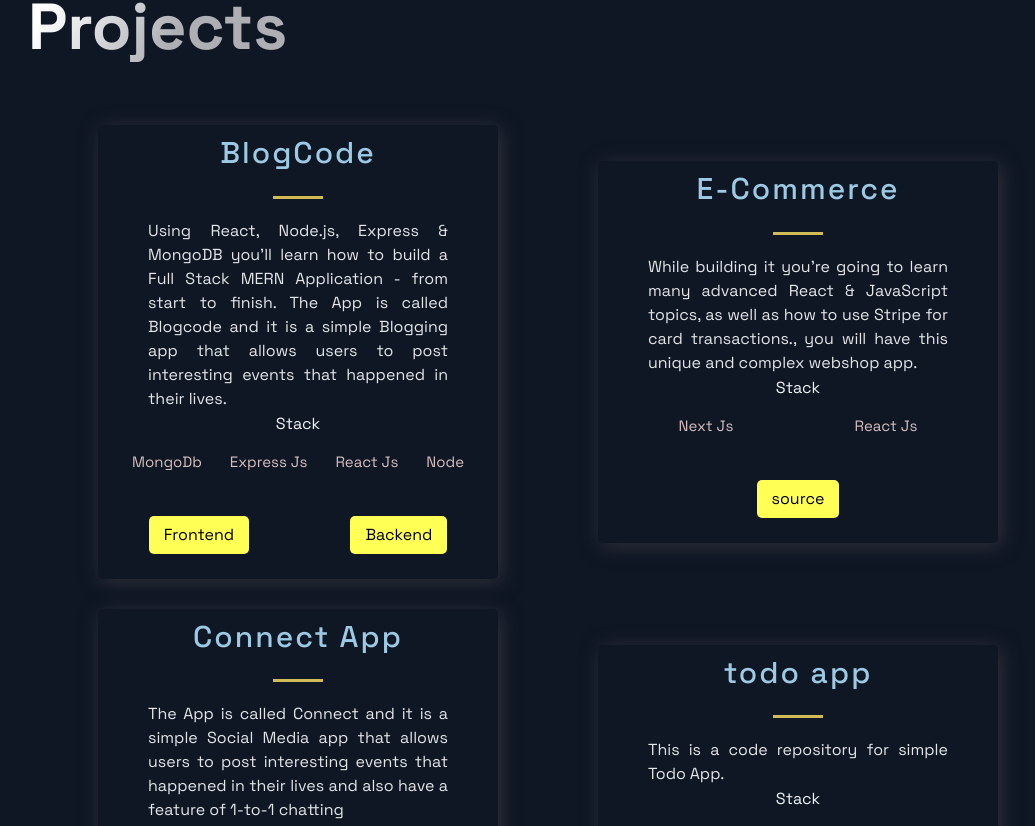
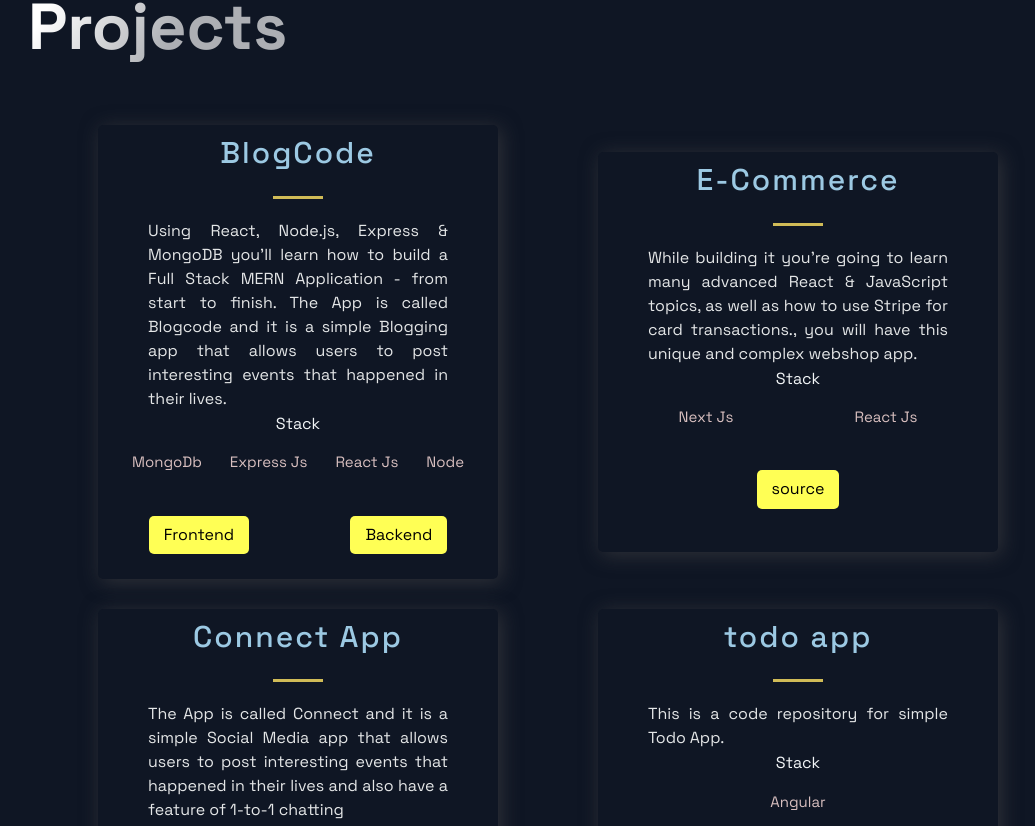
Before and after one commit to kandarp43/portfolio, a Next.js app: page / in a window 1280 px wide. Shown: the part 612-1438 px from the top of the page, without its empty margins (92-1127 px from the left). Built offline with nearby package versions, Linux system fonts and the light colour scheme.

Commit message:
init styling

```diff
--- a/src/components/Projects/ProjectsStyles.js
+++ b/src/components/Projects/ProjectsStyles.js
@@ -19,10 +19,12 @@
     flex-direction: column;
     padding: 2rem;
     padding-bottom: 0;
+    margin-bottom: 2rem;
   }
 `
 export const BlogCard = styled.div`
   border-radius: 5px;
+  min-height: 400px;
   box-shadow: 3px 3px 20px rgba(80, 78, 78, 0.5);
   text-align: center;
   width: 400px;
```
